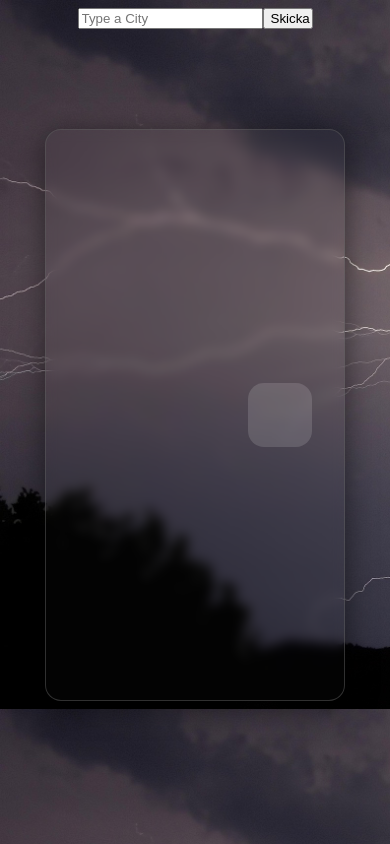
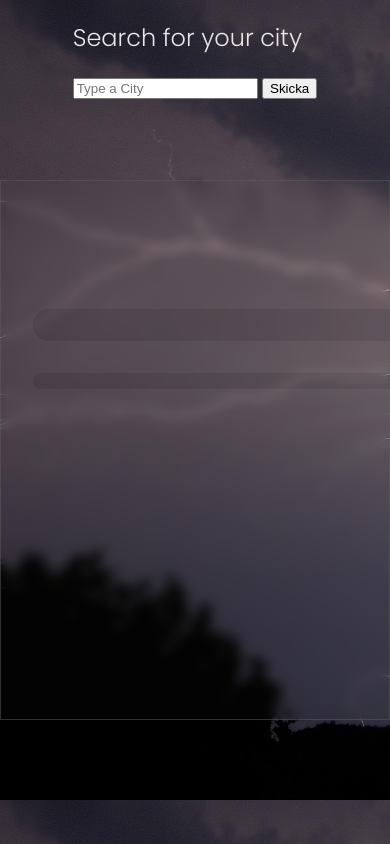
Before and after one commit to Eliasjohansson123/Weather-refactor, a plain HTML site: page weather/html/index.html in a window 390 px wide. Drawn offline with Linux system fonts and the light colour scheme; no server answers.

Commit message:
update html structure and styling

```diff
--- a/weather/css/main.css
+++ b/weather/css/main.css
@@ -1,11 +1,19 @@
-:root {
+@import url("https://fonts.googleapis.com/css2?family=Poppins:ital,wght@0,200;0,300;0,400;0,500;0,600;0,700;0,800;0,900;1,300&display=swap");
+
+body {
+  background-image: url("../images/images/lightning.jpg");
+  background-size: cover;
+  font-family: "Poppins", "Segoe UI", Tahoma, Geneva, Verdana, sans-serif;
+  color: var(--white-color);
+  box-sizing: border-box;
   margin: 0;
   padding: 0;
 }
+
+html,
 body {
-  background-image: url("../images/images/lightning.jpg");
-  background-size: cover;
-  font-family: "Segoe UI", Tahoma, Geneva, Verdana, sans-serif;
+  width: 100%;
+  overflow-x: hidden;
 }
 
 :root {
@@ -18,14 +26,164 @@ body {
   --light-gray: var(--accent-color);
 
   --glass-bg: rgba(255, 255, 255, 0.01);
+  --glass-bg-light: rgba(255, 255, 255, 0.22);
+  --glass-bg-dark: rgba(24, 22, 22, 0.11);
   --glass-border: rgba(94, 94, 94, 0.5);
   --glass-shadow: 0 4px 30px rgba(0, 0, 0, 0.5);
   --glass-blur: blur(6px);
-  --glass-radius: 16px;
+  --glass-radius: 20px;
 }
 
 /* Typography */
 
+h1,
+h2,
+h3,
+p {
+  font-weight: 300;
+}
+
+p {
+  font-size: 1rem;
+}
+
+ul {
+  list-style-type: none;
+  padding: 0;
+  margin: 0;
+}
+
+ul > li {
+  background: var(--glass-bg-light);
+  border-bottom: 1px solid var(--accent-color);
+  color: var(--black-color);
+  padding: 0.5rem 1rem;
+}
+
+/* Layout */
+/* ---- General ----- */
+
+section {
+  padding: 4rem 10rem;
+}
+
+.column {
+  padding: 1rem;
+}
+
+/* ---- Header & Input ----- */
+
+header {
+  display: flex;
+  justify-content: center;
+}
+
+.drop-container {
+  position: absolute;
+  top: 10%;
+  z-index: 1000;
+}
+
+/* ---- Forecast / history group ----- */
+
+.info {
+  display: flex;
+  gap: 2rem;
+  padding: 2rem;
+  backdrop-filter: var(--glass-blur);
+  -webkit-backdrop-filter: blur(5px);
+  background: var(--glass-bg);
+  border: 1px solid var(--glass-border);
+  max-width: 70rem;
+  min-height: 60vh;
+  margin: 5rem auto;
+}
+
+.weather-container {
+  display: flex;
+  justify-content: space-between;
+  align-items: flex-start;
+  flex-wrap: nowrap;
+  width: 100%;
+}
+
+.forecast-history-container {
+  margin: 4rem 0;
+}
+
+#forecast {
+  background: var(--glass-bg-dark);
+  border-radius: var(--glass-radius);
+  backdrop-filter: blur(25px);
+}
+
+#forecast {
+  min-width: 35em;
+  max-height: 25rem;
+  margin: 0;
+  padding: 1rem;
+}
+
+.forecast-box {
+  border-bottom: 1px solid var(--light-gray);
+}
+
+#history {
+  padding: 1rem;
+  background: var(--glass-bg-dark);
+  border-radius: var(--glass-radius);
+  backdrop-filter: blur(25px);
+  margin: 2rem 0;
+  padding: 0.5rem;
+}
+
+.history-card {
+  display: flex;
+  align-items: center;
+  justify-content: space-between;
+  /*   padding: 0.1rem 1rem; */
+  /* margin: 1rem 0; */
+  max-width: 15rem;
+  /*   box-shadow: 0 4px 12px rgba(0, 0, 0, 0.08); */
+  /*   transition: transform 0.15s ease, box-shadow 0.15s ease; */
+}
+
+/* .history-card:hover {
+  transform: translateY(-2px);
+  box-shadow: 0 6px 16px rgba(0, 0, 0, 0.2);
+} */
+
+@media (max-width: 900px) {
+  .weather-container {
+    min-width: 70vw;
+    padding: 1.5rem;
+  }
+
+  .info {
+    flex-direction: column;
+  }
+
+  #forecast,
+  .history {
+    max-width: 100%;
+  }
+}
+
+/* mobile */
+@media (max-width: 600px) {
+  .info {
+    padding: 1rem;
+  }
+
+  .weather-container {
+    min-width: 100%;
+    flex-direction: column;
+    padding: 1rem;
+    border-radius: 12px;
+  }
+}
+
+/*
 h1,
 h2,
 h3 {
@@ -54,7 +212,6 @@ li {
   font-size: 1rem;
   line-height: 1;
   overflow: hidden;
-
   gap: 0.5rem;
   display: flex;
   align-items: center;
@@ -127,3 +284,4 @@ li {
   margin-top: 10px;
   color: white;
 }
+ */
--- a/weather/html/index.html
+++ b/weather/html/index.html
@@ -8,21 +8,42 @@
     <script src="../js/main.js" type="module" defer></script>
   </head>
   <body>
-    <center>
-      <span class="input-wrapper">
-        <input id="input" placeholder="Type a City" type="text" />
-        <button type="button" id="send-input">Skicka</button>
-      </span>
-    </center>
+    <main>
+      <!-- Search / Input Area -->
+      <header>
+        <div class="input-wrapper">
+          <h2>Search for your city</h2>
+          <div class="input-container">
+            <input id="input" placeholder="Type a City" type="text" />
+            <button type="button" id="send-input">Skicka</button>
+          </div>
+        </div>
+      </header>
 
-    <main>
-      <span class="info">
-        <section id="main-weather" class="column"></section>
-        <div class="forecast-history-container">
-          <section id="forecast" class="column"></section>
-          <section id="history" class="column"></section>
+      <!-- Weather Content -->
+      <section class="info">
+        <div class="weather-container">
+          <!-- Current Weather -->
+          <div
+            id="main-weather"
+            class="column"
+            aria-label="Current weather"
+          ></div>
+
+          <!-- Forecast / history group -->
+          <div
+            class="forecast-history-container"
+            aria-label="Forecast and history"
+          >
+            <div
+              id="forecast"
+              class="column"
+              aria-label="Weather forecast"
+            ></div>
+            <div id="history" class="column" aria-label="Search history"></div>
+          </div>
         </div>
-      </span>
+      </section>
     </main>
   </body>
 </html>
--- a/weather/js/classes/city.js
+++ b/weather/js/classes/city.js
@@ -2,19 +2,17 @@ import { getCity, getWeather } from "../services/oldapi.js";
 import { weatherEmojis } from "../services/weathercodes.js";
 
 export class City {
-
   // cityName är stadsnamnet sim skickas in till getCity API-call, CityIndex är vilket index i City som vi vill ha
   // (specifik stad som matchar getCity()-kallningen), RequestWeather är en boolisk variabel som bestämmer om instansen
   // skall innehålla väderinformation.
 
   // parent parametern i build-funktionerna skall skickas som en DOM-Nod.
 
-    constructor(cityName, cityIndex){
+  constructor(cityName, cityIndex) {
     this.cityName = cityName;
     this.cityIndex = cityIndex;
   }
-    async fetchCity(){
-
+  async fetchCity() {
     const city = await getCity(this.cityName);
     console.log("fetching city...", city);
     this.fetchedCity = city.results[this.cityIndex];
@@ -27,20 +25,28 @@ export class City {
     this.weatherNow = weather.current;
     this.futureWeather = weather.daily;
   }
-    buildForecast(parent){
+  buildForecast(parent) {
     parent.innerHTML = "";
-        for(let i = 1; i < 7;i++){
-            const cont = document.createElement('div');
+
+    const foreCastHeader = document.createElement("h3");
+    foreCastHeader.textContent = "5-day forecast";
+    parent.appendChild(foreCastHeader);
+
+    for (let i = 1; i < 6; i++) {
+      //Convert date to weekday
+      const date = new Date(this.futureWeather.time[i]);
+      const dayName = date.toLocaleDateString("en-US", { weekday: "short" });
+
+      const cont = document.createElement("div");
       cont.classList.add("forecast-box");
       const forecastText = document.createElement("p");
       forecastText.classList.add("forecast-text");
 
       forecastText.textContent = `
-            ${this.futureWeather.time[i]}
-            temperatures:
-            ${this.futureWeather.temperature_2m_max[i]}
+            ${dayName}
+            High: ${this.futureWeather.temperature_2m_max[i]}
             -
-            ${this.futureWeather.temperature_2m_min[i]}
+            Low: ${this.futureWeather.temperature_2m_min[i]}
             ${weatherEmojis[this.futureWeather.weather_code[i]]}
             `;
       cont.appendChild(forecastText);
@@ -48,7 +54,7 @@ export class City {
     }
     // DOM-Manip
   }
-    buildMainWeather(parent){
+  buildMainWeather(parent) {
     parent.innerHTML = `
         <h1>${this.fetchedCity.name}</h1>
         <h2>${this.fetchedCity.country}, ${this.fetchedCity.admin1}</h2>
@@ -63,18 +69,17 @@ export class City {
         `;
     // DOM-Manip
   }
-    buildHistory(parent){
-
-        const historyCard = document.createElement('article');
-        const button = document.createElement('button');
-        const h3 = document.createElement('h3');
-        const p_1 = document.createElement('p');
-        const p_2 = document.createElement('p');
+  buildHistory(parent) {
+    const historyCard = document.createElement("article");
+    const button = document.createElement("button");
+    const h3 = document.createElement("h3");
+    const p_1 = document.createElement("p");
+    const p_2 = document.createElement("p");
 
     button.addEventListener("click", this.removeHistory);
 
-        historyCard.classList.add('history-card');
-        button.classList.add('delete-history');
+    historyCard.classList.add("history-card");
+    button.classList.add("delete-history");
 
     button.textContent = "X";
     h3.textContent = `${this.fetchedCity.name}`;
@@ -86,8 +91,5 @@ export class City {
     //parent.insertBefore(historyCard, parent.firstChild);
   }
 
-    removeHistory(cityList, target){
-
+  removeHistory(cityList, target) {}
 }
-
-}
```
Lines whose indentation alone changed are shown as unchanged.
